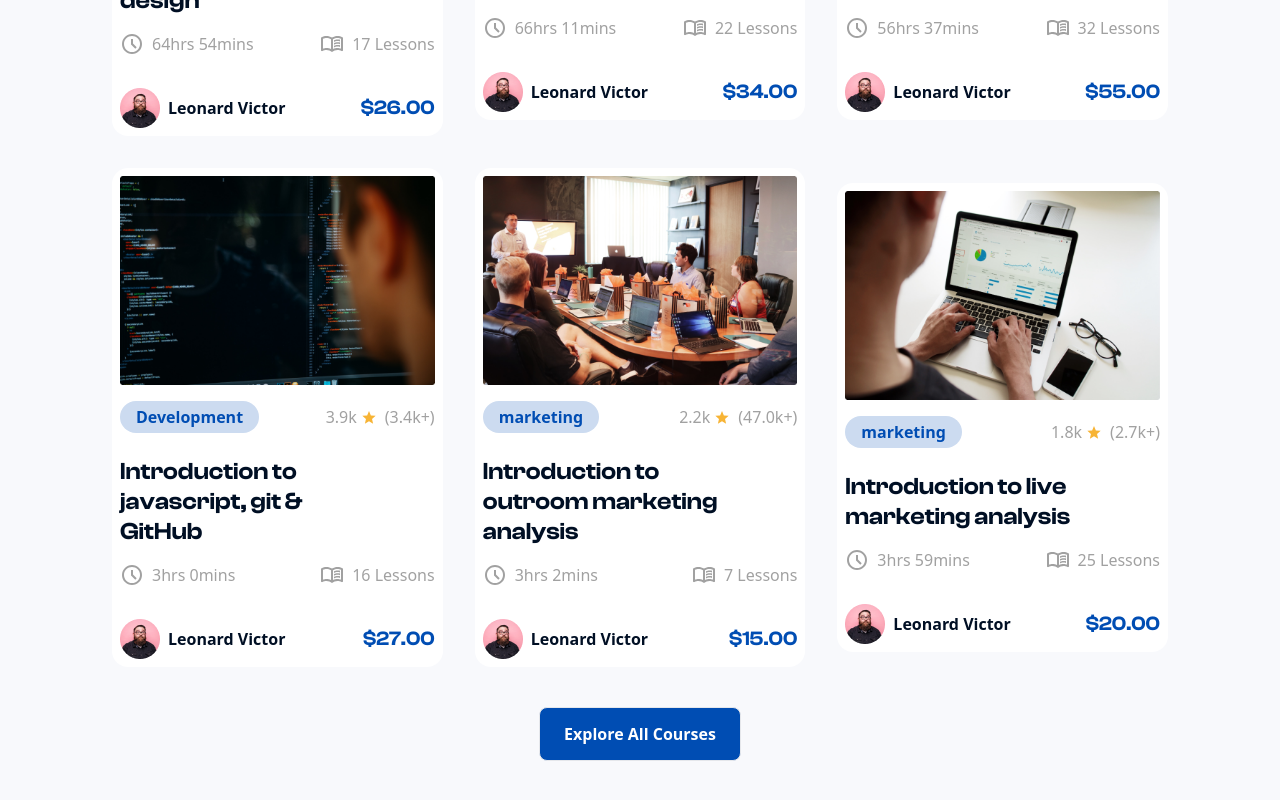
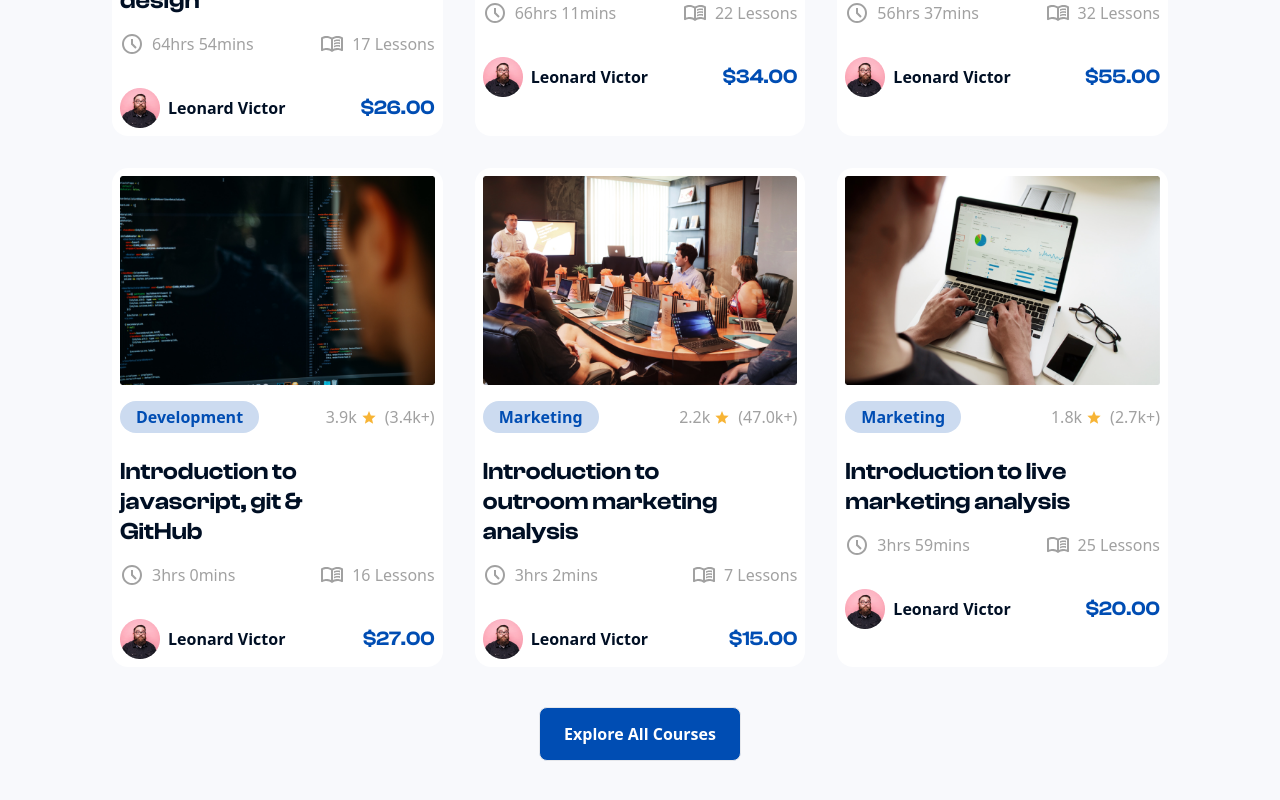
Before and after one commit to OluwatobilobaIbuola/techtime, a React (Create React App) app: page / in a window 1280 px wide. Shown: the part 3645-4445 px from the top of the page. Built offline with nearby package versions, Linux system fonts and the light colour scheme.

Commit message:
update content

```diff
--- a/src/App.tsx
+++ b/src/App.tsx
@@ -1,12 +1,12 @@
-import Pages from "./Layout/index";
 import { BrowserRouter } from "react-router-dom";
 import { HelmetProvider } from "react-helmet-async";
+import Layout from "./Layout/index";
 function App() {
   return (
     <>
       <HelmetProvider>
         <BrowserRouter>
-          <Pages />
+          <Layout />
         </BrowserRouter>
       </HelmetProvider>
     </>
--- a/src/Layout/index.tsx
+++ b/src/Layout/index.tsx
@@ -6,7 +6,7 @@ import { NonAuthNavbar } from "../components/Navbar";
 import Footer from "../components/Footer/index";
 const LandingPage = WithSuspense(lazy(() => import("../Pages/LandingPage")));
 
-export default function Pages() {
+export default function Layout() {
   const mode = useCustomMode();
   const location = useLocation();
   return (
--- a/src/components/CourseCategories/AllCategories.tsx
+++ b/src/components/CourseCategories/AllCategories.tsx
@@ -3,7 +3,7 @@ import CoursesCard from "../CoursesCard/index";
 
 export default function AllCategories() {
   return (
-    <div className="flex flex-wrap gap-8 items-center  mt-12">
+    <div className="flex flex-wrap gap-8 mt-12">
       {COURSESARR.map(
         (
           {
--- a/src/components/CoursesCard/index.tsx
+++ b/src/components/CoursesCard/index.tsx
@@ -30,7 +30,8 @@ export default function CoursesCard({
       <div className="w-full">
         <img src={image} className="w-full" alt="course thumbnail" />
         <div className="flex justify-between mt-4 items-center">
-          <span className="font-[700] rounded-[16px] px-4 py-1 flex items-center text-[12px] sm:text-[16px] bg-bgLightBlue text-primary">
+          <span className="font-[700] rounded-[16px] px-4 py-1 flex items-center text-[12px] sm:text-[16px]
+           bg-bgLightBlue text-primary">
             {category}
           </span>
           <div className="flex gap-x-2 items-center text-[12px] sm:text-[16px]">
@@ -43,7 +44,8 @@ export default function CoursesCard({
         </div>
       </div>
       <div className="mt-6">
-        <h4 className="pr-16 text-textBlack font-semibold font-clashDisplay text-[16px] sm:text-[24px] leading-[19px] sm:leading-[30px]">
+        <h4 className="pr-16 text-textBlack font-semibold font-clashDisplay text-[16px]
+         sm:text-[24px] leading-[19px] sm:leading-[30px]">
           {courseTitle}
         </h4>
         <div className="flex items-center justify-between mt-4">
--- a/src/components/LandingPageSections/CTA.tsx
+++ b/src/components/LandingPageSections/CTA.tsx
@@ -8,7 +8,8 @@ export default function CTA() {
         <p className="text-center tracking-[0.05em] sm:tracking-[0.1em] font-[500] leading-[22px] text-[16px] text-white mb-2">
           JOIN OUR COMMUNITY
         </p>
-        <h1 className="font-clashDisplay text-center mb-2 leading-[30px] sm:leading-[69px] sm:text-[56px] text-[30px] font-[700] text-white">
+        <h1 className="font-clashDisplay text-center mb-2 leading-[30px] sm:leading-[69px] sm:text-[56px] text-[30px]
+         font-[700] text-white">
           Are you ready to connect with the future talent of the tech world
         </h1>
         <p className="text-center font-[500] leading-[22px] text-[16px] text-white">
--- a/src/components/LandingPageSections/FAQ.tsx
+++ b/src/components/LandingPageSections/FAQ.tsx
@@ -23,7 +23,7 @@ export default function FAQ() {
     <section className={`relative bg-white px-4 py-10 sm:py-20`}>
       <div className="max-w-[1046px] w-full mx-auto">
         <div className="">
-          <h1 className="font-clashDisplay text-center mb-2 leading-[69px] sm:text-[56px] xs:text-[32px] text-[24px] font-[700] text-textBlack">
+          <h1 className="font-clashDisplay text-center mb-2 leading-[40px] sm:leading-[69px] sm:text-[56px] xs:text-[32px] text-[24px] font-[700] text-textBlack">
             Frequenctly Asked Questions
           </h1>
           <p className="text-center font-[500] sm:leading-[28px] text-[12px] sm:text-[16px] text-neutralTwo md:px-32">
@@ -58,9 +58,9 @@ export default function FAQ() {
                 <AnimatePresence mode="wait">
                   {isOpen[faq.isPresent] && (
                     <motion.p
-                      exit={{ opacity: 0, y: "-100%" }}
-                      initial={{ opacity: 0, y: "-100%" }}
-                      animate={{ opacity: 1, y: "0" }}
+                      exit={{ opacity: 0, height: 0, y: "-100%" }}
+                      initial={{ opacity: 0, height: 0, y: "-100%" }}
+                      animate={{ opacity: 1, y: "0", height: "auto" }}
                       transition={{ duration: 0.5, ease: "easeIn" }}
                       className={` ${"relative z-[1]"} text-neutralTwo pb-8 font-normal text-[0.8rem] sm:text-[1rem] leading-[1.4rem]`}
                     >
--- a/src/constant/index.tsx
+++ b/src/constant/index.tsx
@@ -170,7 +170,7 @@ export const COURSESARR = [
     tutorImage: tutorImage,
     tutorName: "Leonard Victor",
     coursePrice: 15,
-    category: "marketing",
+    category: "Marketing",
     period: 10922,
   },
   {
@@ -182,7 +182,7 @@ export const COURSESARR = [
     tutorImage: tutorImage,
     tutorName: "Leonard Victor",
     coursePrice: 20,
-    category: "marketing",
+    category: "Marketing",
     period: 10720,
   },
 ];
--- a/src/context/context.tsx
+++ b/src/context/context.tsx
@@ -3,7 +3,7 @@ import { createContext, useState } from "react";
 import { EventValuesContextType, mode } from "../types";
 
 export const EventValues = createContext<EventValuesContextType>({
-  mode: "false",
+  mode: "true",
   screenSize: window.innerWidth,
   setScreenSize: () => {},
   setMode: () => {},
```
